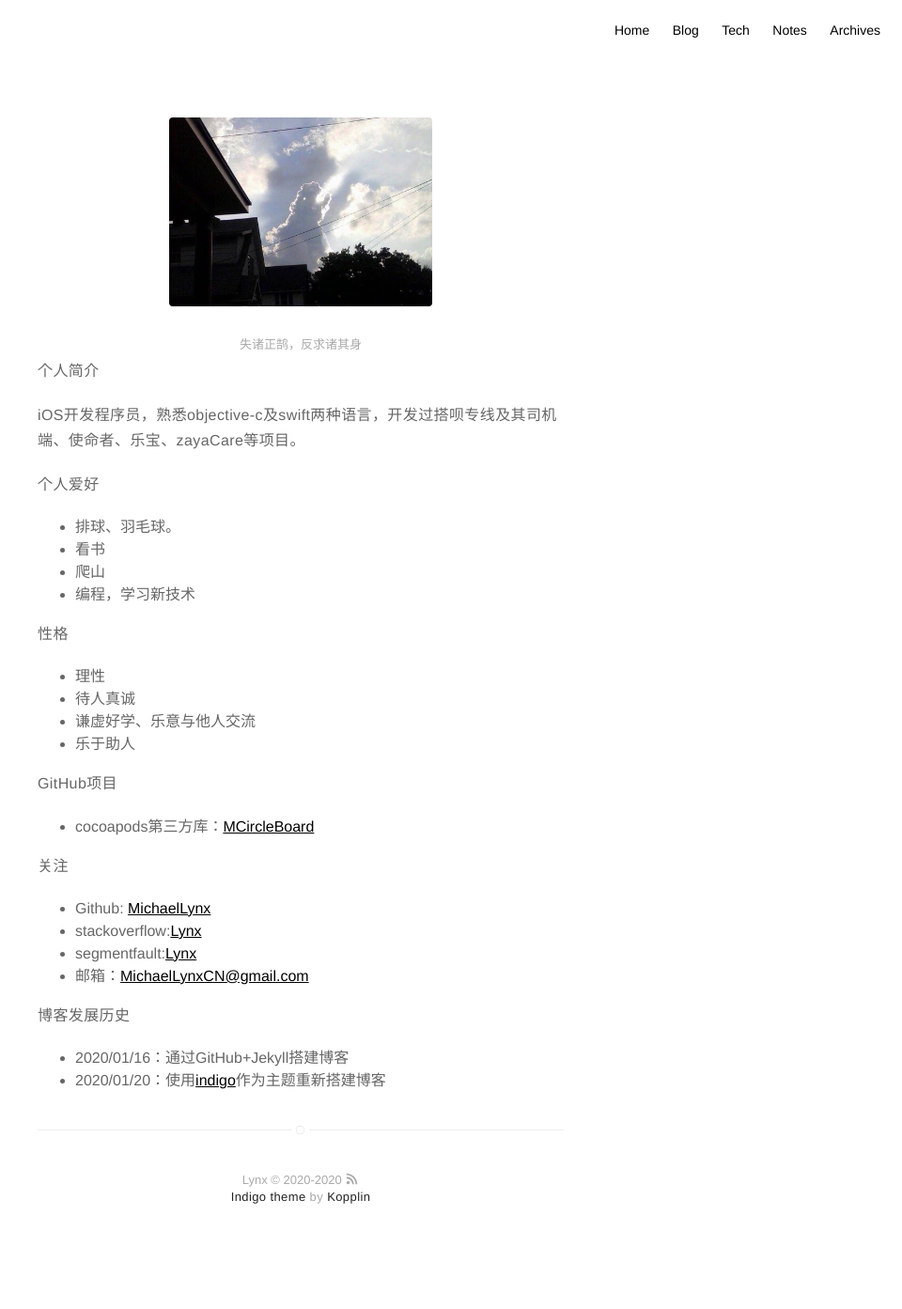
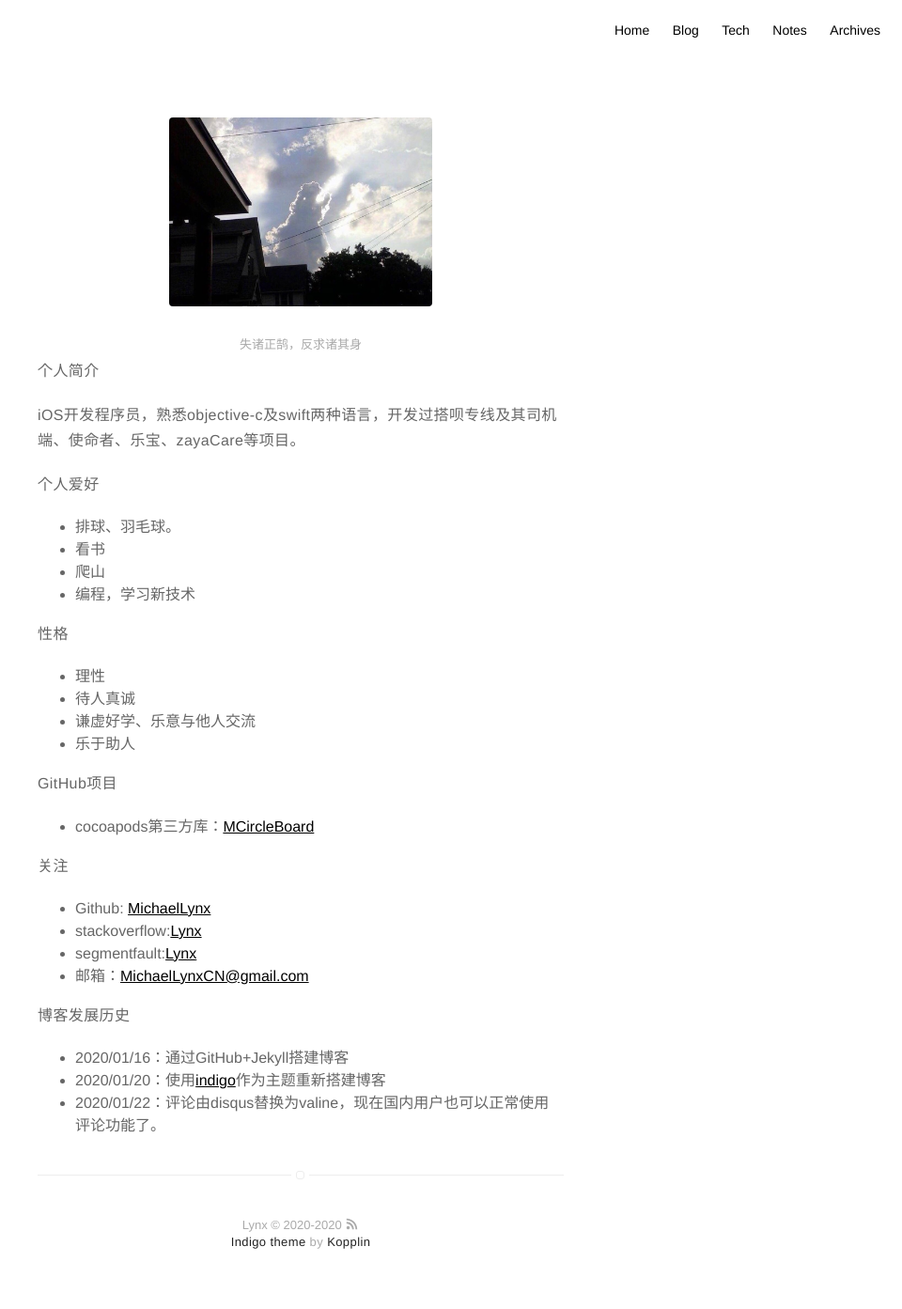
Before and after one commit to binhaozeng/binhaozeng.github.io, a Jekyll site: the page built from about.md, in a window 1280 px wide. Shown: the whole page at 94% size, without its empty margins (320-1280 px from the left). Built offline with Jekyll 4.4.1, drawn with Linux system fonts in a browser that asks for light colours; comment, search, counter and statistics services are not loaded; before the commit the page ends 1345 px from its top, so only the background shows below that.

Commit message:
update about and visitor for articles

```diff
--- a/_layouts/post.html
+++ b/_layouts/post.html
@@ -11,6 +11,10 @@
 <span class="date">
     <time datetime="{{ page.date | date:"%d-%m-%Y" }}">{{ page.date | date: "%A. %B %d, %Y" }}</time>
     {% if site.read-time %} - {% include read-time.html %}{% endif %}
+
+    {% if site.valine.visitors %}
+    &nbsp; | &nbsp;{% include visitor.html %}
+    {% endif %}
 </span>
 
 {% if site.show-tags %}
--- a/about.md
+++ b/about.md
@@ -59,4 +59,5 @@
 <ul>
   <li>2020/01/16：通过GitHub+Jekyll搭建博客</li>
   <li>2020/01/20：使用<a href="https://github.com/sergiokopplin/indigo">indigo</a>作为主题重新搭建博客</li>
+  <li>2020/01/22：评论由disqus替换为valine，现在国内用户也可以正常使用评论功能了。</li>
 </ul>
```
